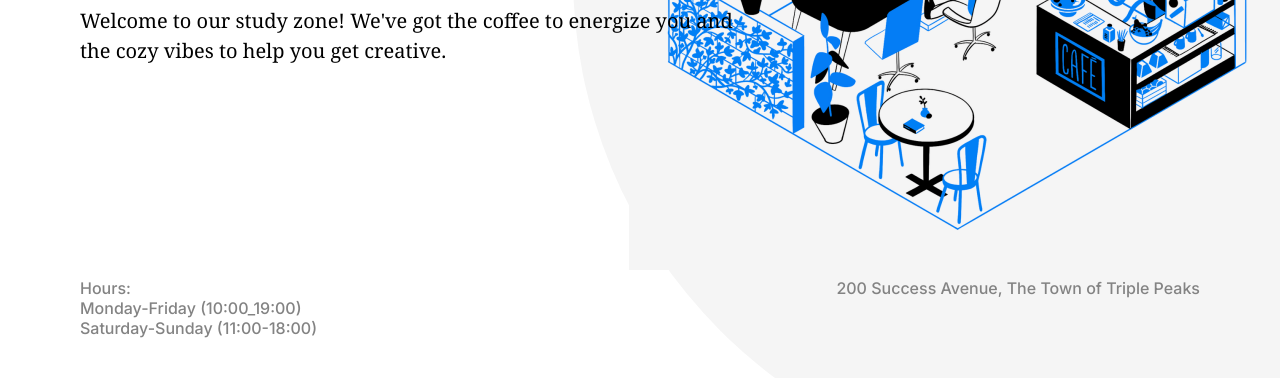
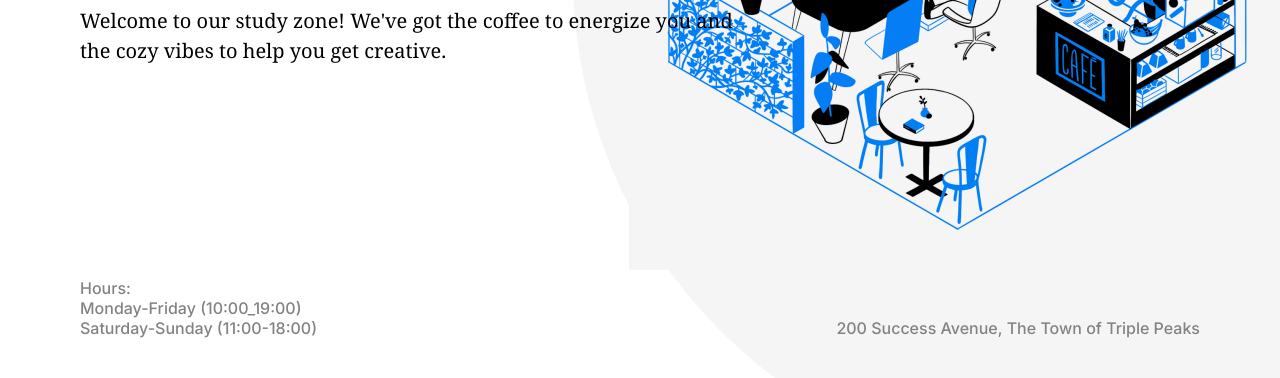
Before and after one commit to KG2005/se_project_coffeeshop, a plain HTML site: page index.html in a window 1280 px wide. Shown: the part 422-800 px from the top of the page. Drawn offline with Linux system fonts and the light colour scheme.

Commit message:
Final update to project

```diff
--- a/blocks/header.css
+++ b/blocks/header.css
@@ -64,3 +64,7 @@
   color: #838383;
   z-index: 2;
 }
+
+.header__paragraph:last-child {
+  margin-top: auto;
+}
```
